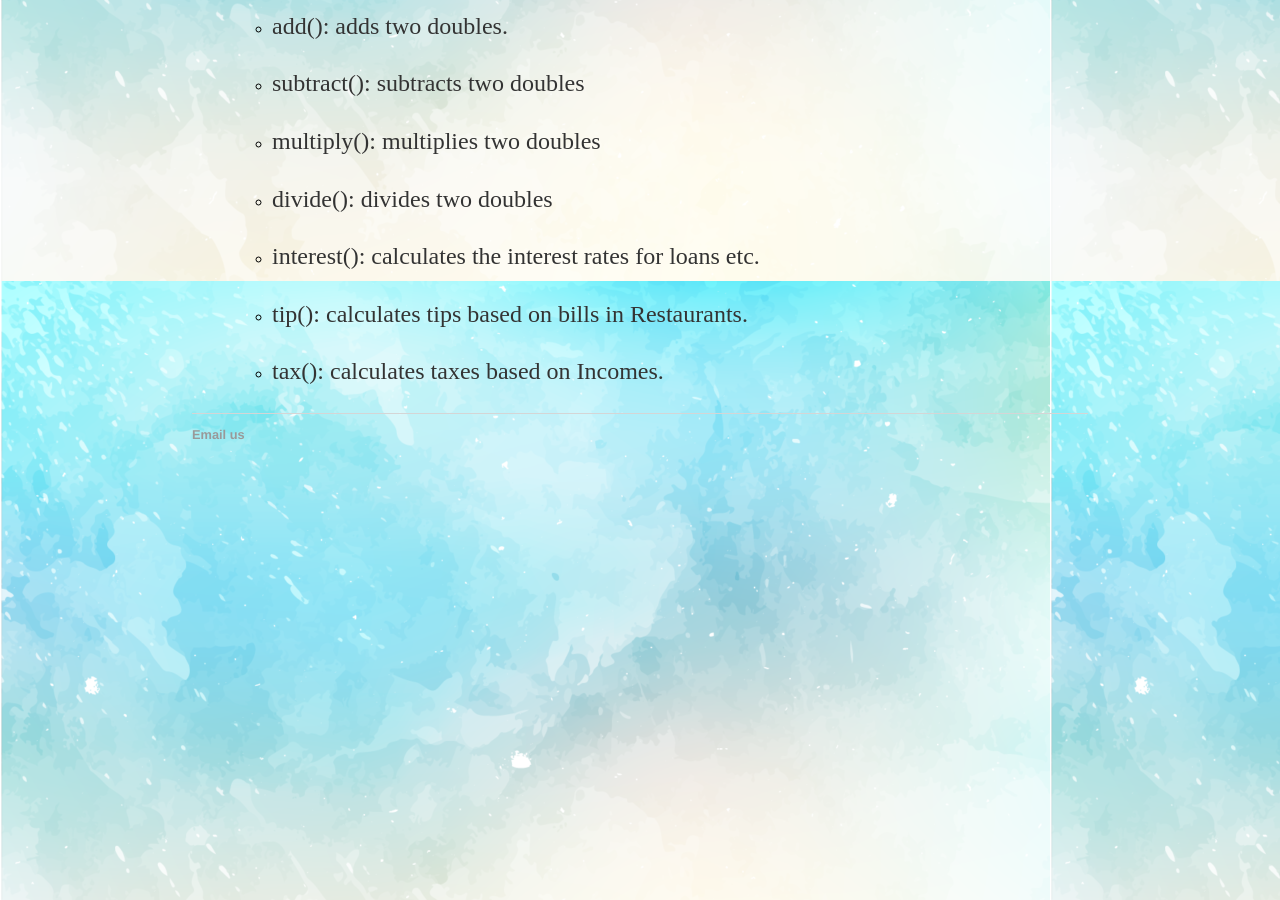
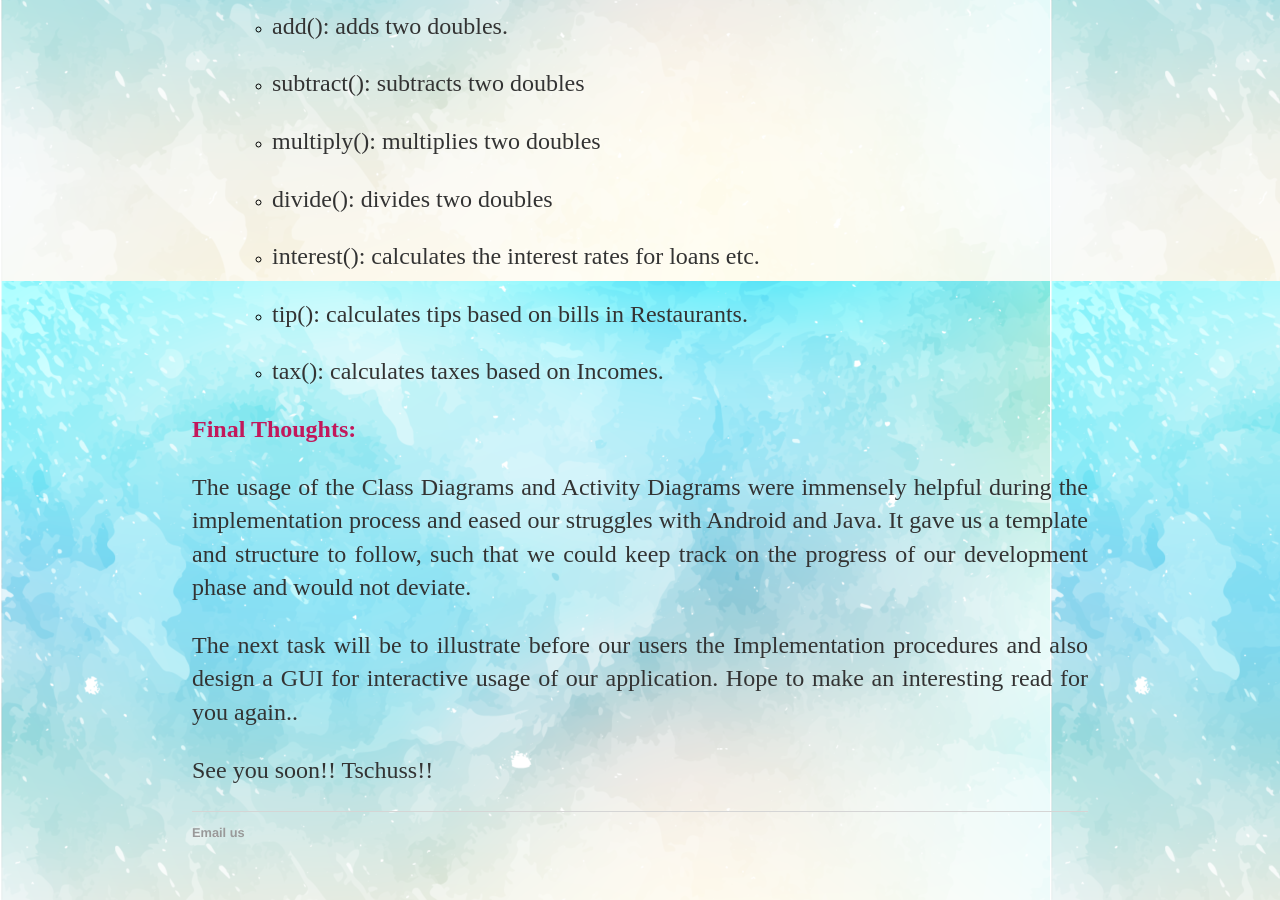
Before and after one commit to 785pavan/isee2019-SPENDEMON, a Jekyll site: the page built from docs/_posts/2019-05-15-ISEE-2019-System Requirements.md, in a window 1280 px wide and 900 px high, scrolled down 5919 px. Built offline with Jekyll 4.4.1, drawn with Linux system fonts in a browser that asks for light colours.

Commit message:
Conclusion added.

```diff
--- a/docs/_posts/2019-05-15-ISEE-2019-System Requirements.md
+++ b/docs/_posts/2019-05-15-ISEE-2019-System Requirements.md
@@ -133,3 +133,12 @@ This class is used for displaying a built-in calculator for quick calculations.
   * tip(): calculates tips based on bills in Restaurants.
 
   * tax(): calculates taxes based on Incomes.
+
+
+**<span style="color:#C2185B; font-family:Cursive">Final Thoughts:</span>**
+
+The usage of the Class Diagrams and Activity Diagrams were immensely helpful during the implementation process and eased our struggles with Android and Java. It gave us a template and  structure to follow, such that we could keep track on the progress of our development phase and would not deviate.
+
+The next task will be to illustrate before our users the Implementation procedures and also design a GUI for interactive usage of our application. Hope to make an interesting read for you again..
+
+See you soon!! Tschuss!!
```
